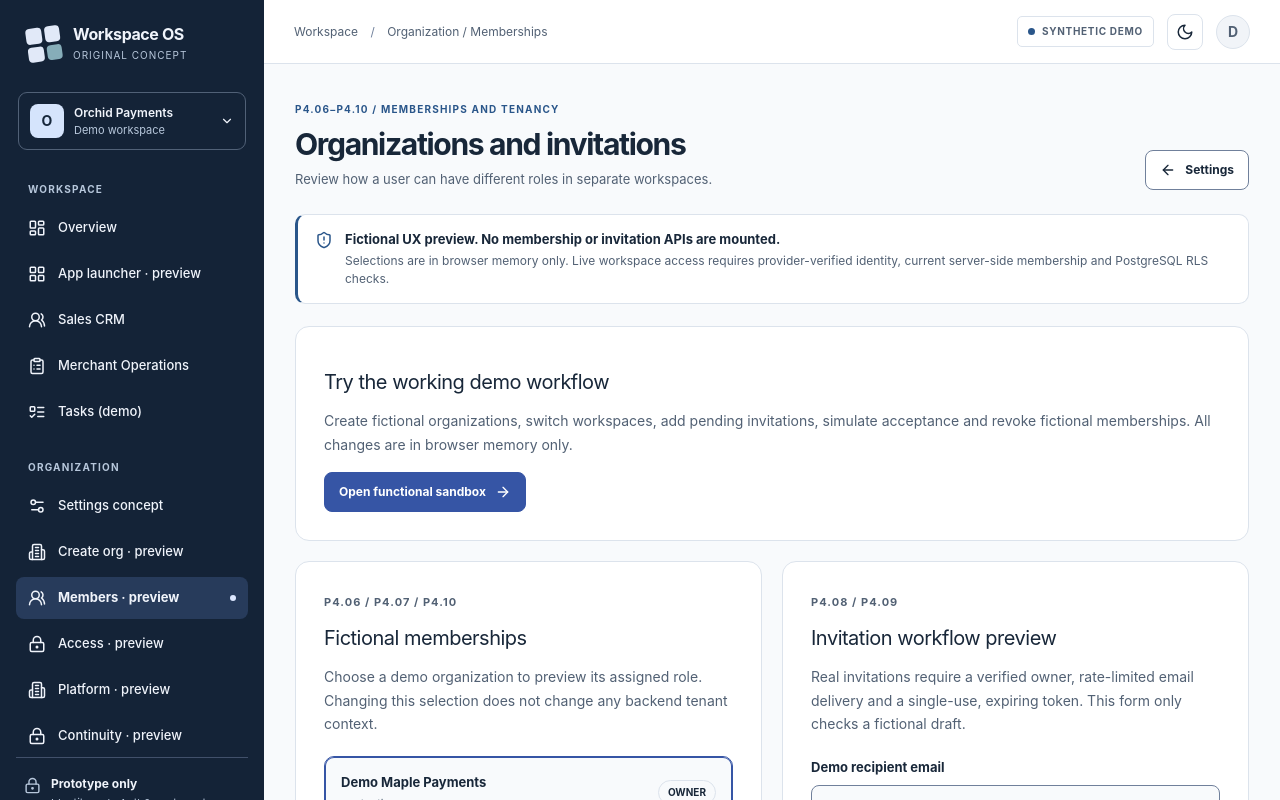
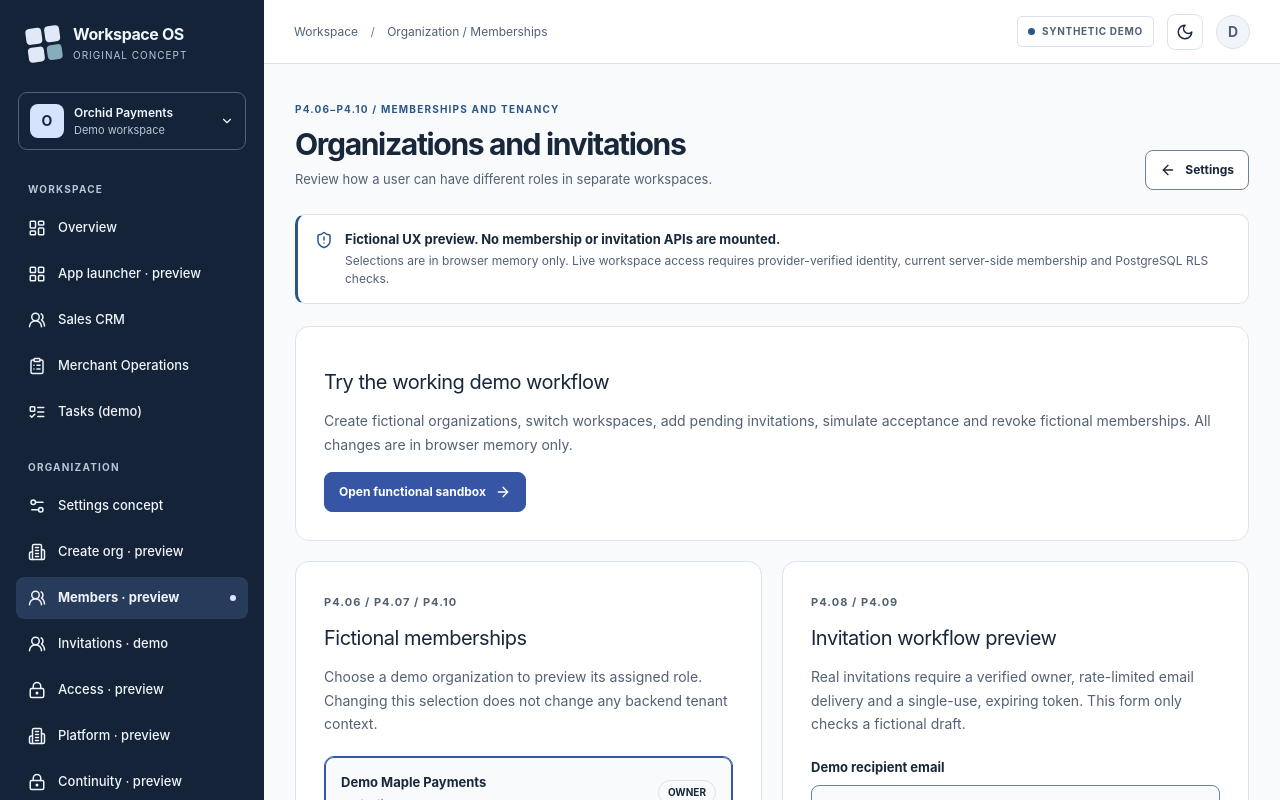
Before and after one commit to owaisprog/Zoho-Clone, a Next.js app in the folder frontend/: page /app/organization/memberships in a window 1280 px wide. Shown: the top 800 px of the page. Built offline with nearby package versions, Linux system fonts and the light colour scheme.

Commit message:
feat(P4 batch 37): show demo invitation flow in workspace navigation and clean imports

```diff
--- a/frontend/src/components/workspace-shell.tsx
+++ b/frontend/src/components/workspace-shell.tsx
@@ -32,6 +32,7 @@ const administration = [
   { label: "Settings concept", href: "/app/settings", icon: Settings2 },
   { label: "Create org · preview", href: "/app/organization/new", icon: Building2 },
   { label: "Members · preview", href: "/app/organization/memberships", icon: UsersRound },
+  { label: "Invitations · demo", href: "/app/organization/workflow", icon: UsersRound },
   { label: "Access · preview", href: "/app/organization/access", icon: LockKeyhole },
   { label: "Platform · preview", href: "/app/organization/platform", icon: Building2 },
   { label: "Continuity · preview", href: "/app/organization/continuity", icon: LockKeyhole },
@@ -80,6 +81,7 @@ export function WorkspaceShell({ children }: { children: ReactNode }) {
     pathname === "/app/settings" ? "Settings concept" :
     pathname === "/app/organization/new" ? "Organization / Preview" :
     pathname === "/app/organization/memberships" ? "Organization / Memberships" :
+    pathname === "/app/organization/workflow" ? "Organization / Invitation demo" :
     pathname === "/app/organization/access" ? "Organization / Access" :
     pathname === "/app/organization/platform" ? "Organization / Platform controls" :
     pathname === "/app/organization/continuity" ? "Organization / Continuity" : "Unrecognized demo page";
```
